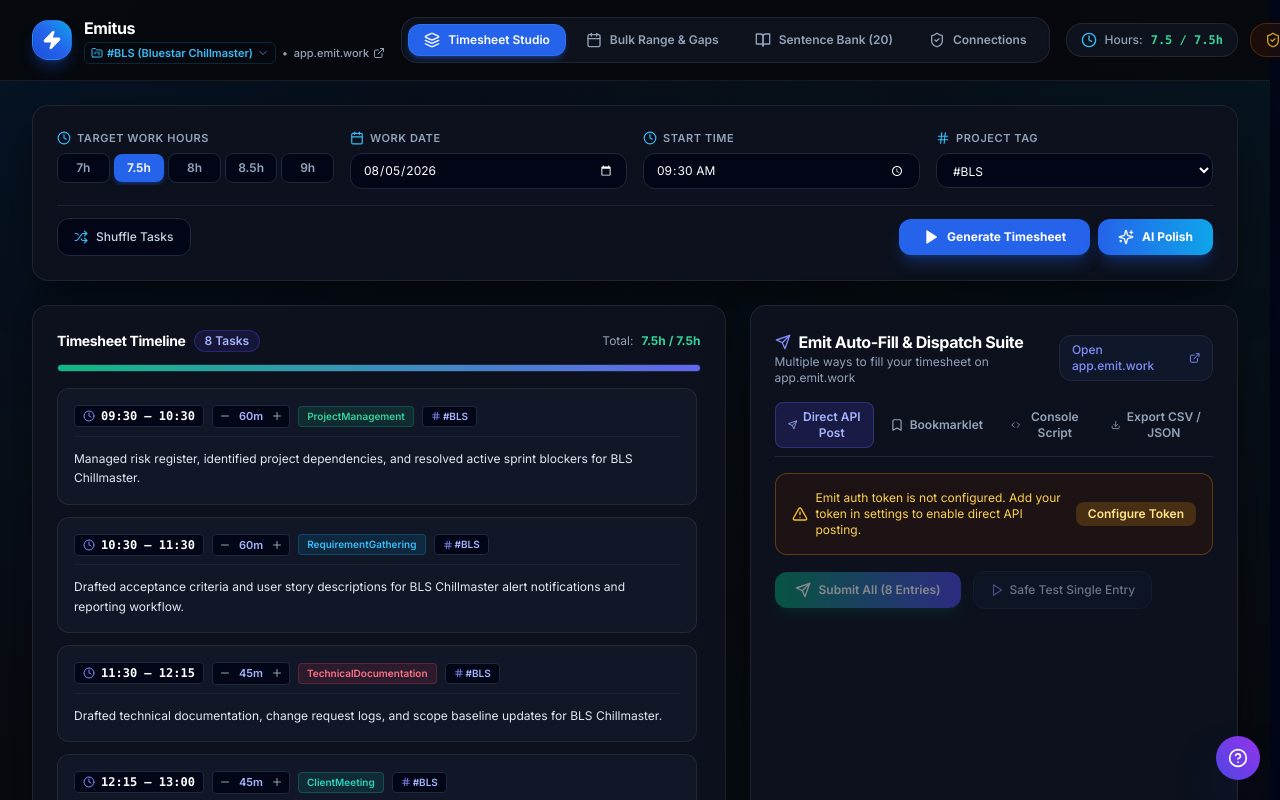
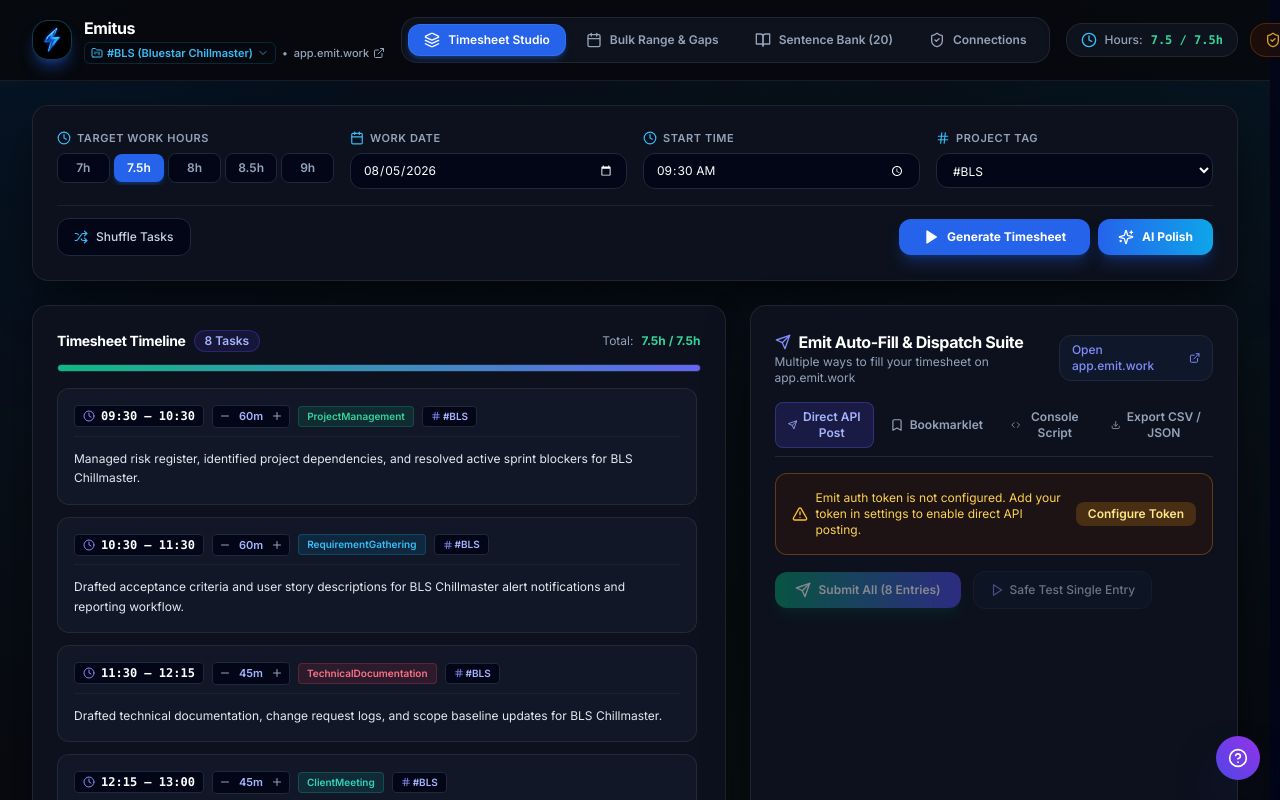
Before and after one commit to chaithanyakumar47/Emit-AutoSheet, a React (Vite) app: page / in a window 1280 px wide. Shown: the top 800 px of the page. Built offline with nearby package versions, Linux system fonts and the light colour scheme.

Commit message:
Update logo to pure 3D Bluestar Royal Blue thunderbolt icon

```diff
--- a/index.html
+++ b/index.html
@@ -2,7 +2,7 @@
 <html lang="en">
   <head>
     <meta charset="UTF-8" />
-    <link rel="icon" type="image/svg+xml" href="https://app.emit.work/favicon.ico" />
+    <link rel="icon" type="image/png" href="/assets/emitus_logo.png" />
     <meta name="viewport" content="width=device-width, initial-scale=1.0" />
     <title>Emitus - Smart Timesheet Generator & AI Polish</title>
     <meta name="description" content="Emitus: Automated, AI-optimized timesheet filler for Emit (app.emit.work) with smart 7-8h time distribution." />
--- a/src/components/HelpModal.tsx
+++ b/src/components/HelpModal.tsx
@@ -31,8 +31,8 @@ export const HelpModal: React.FC<HelpModalProps> = ({
         {/* Header */}
         <div className="p-5 border-b border-slate-800/80 flex items-center justify-between shrink-0 bg-slate-950/80 rounded-t-2xl">
           <div className="flex items-center space-x-3">
-            <div className="w-10 h-10 rounded-2xl bg-gradient-to-tr from-indigo-600 to-purple-600 flex items-center justify-center text-white font-bold text-sm shadow-lg shadow-indigo-600/20">
-              <HelpCircle className="w-5 h-5" />
+            <div className="w-10 h-10 rounded-2xl overflow-hidden shadow-lg shadow-blue-600/40 border border-sky-400/30 bg-black flex items-center justify-center p-0.5">
+              <img src="/assets/emitus_logo.png" alt="Emitus Logo" className="w-full h-full object-contain rounded-xl" />
             </div>
             <div>
               <h3 className="text-base font-bold text-white font-sans">Emitus &bull; Complete User Guide</h3>
--- a/src/components/Navbar.tsx
+++ b/src/components/Navbar.tsx
@@ -97,8 +97,8 @@ export const Navbar: React.FC<NavbarProps> = ({
 
           {/* Left: Bluestar Brand Logo & Workspace Dynamic Subtitle */}
           <div className="flex items-center space-x-3 shrink-0">
-            <div className="w-10 h-10 rounded-2xl bg-gradient-to-tr from-blue-700 via-blue-600 to-sky-500 flex items-center justify-center text-white font-bold text-sm shadow-lg shadow-blue-600/30 border border-blue-400/20">
-              <Zap className="w-5 h-5 fill-current text-white" />
+            <div className="w-10 h-10 rounded-2xl overflow-hidden shadow-lg shadow-blue-600/40 border border-sky-400/30 bg-black/80 flex items-center justify-center p-0.5 group hover:scale-105 transition-transform">
+              <img src="/assets/emitus_logo.png" alt="Emitus Logo" className="w-full h-full object-contain rounded-xl" />
             </div>
             <div>
               <h1 className="font-extrabold text-base text-white tracking-tight font-sans flex items-center">
```
Also changed, not shown: scratch/test_app.cjs (+5 -14 lines), public/assets/emitus_logo.png (added), 6 other files (tests, documents, lock files or other folders).
